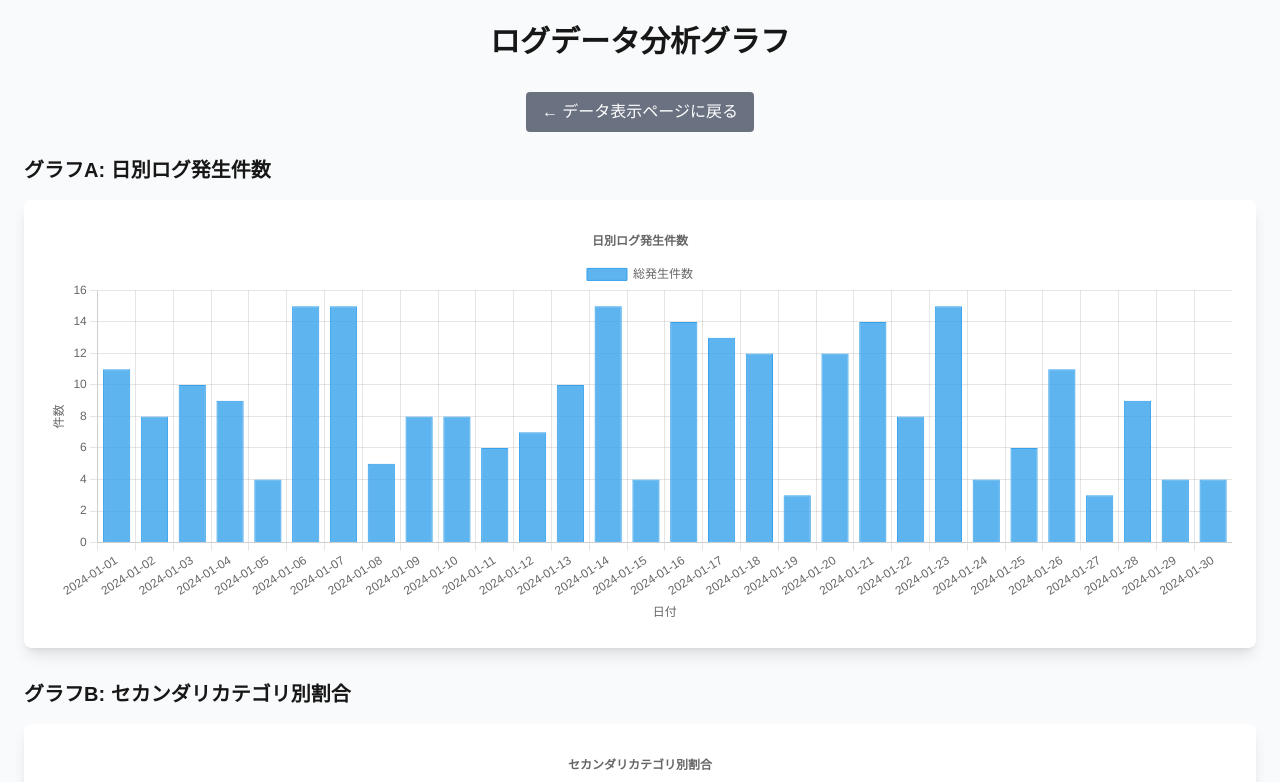
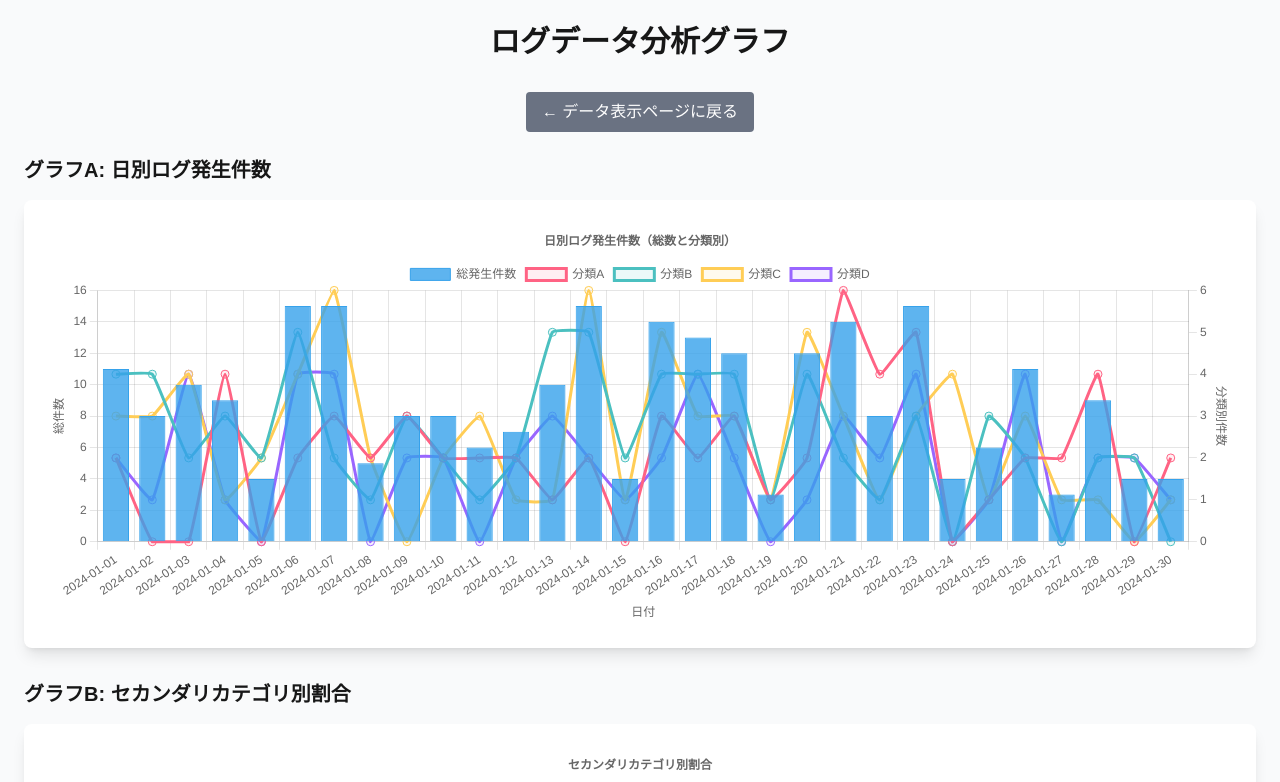
Before and after one commit to totoyk/learning-react-chartjs, a Next.js app in the folder apps/: page /charts in a window 1280 px wide. Shown: the top 782 px of the page. Built offline with nearby package versions, Linux system fonts and the light colour scheme.

Commit message:
update 複合グラフ

```diff
--- a/apps/src/components/ChartA.js
+++ b/apps/src/components/ChartA.js
@@ -1,28 +1,46 @@
-import { Chart as ChartJS, CategoryScale, LinearScale, BarElement, Title, Tooltip, Legend } from 'chart.js'
-import { Bar } from 'react-chartjs-2'
+import {
+  Chart as ChartJS,
+  CategoryScale,
+  LinearScale,
+  BarElement,
+  LineElement,
+  PointElement,
+  Title,
+  Tooltip,
+  Legend,
+} from 'chart.js'
+import { Chart } from 'react-chartjs-2'
 import { formatForChartJS, aggregateByDateAndPrimaryCategory } from '@/constants/sampleData'
 
-ChartJS.register(CategoryScale, LinearScale, BarElement, Title, Tooltip, Legend)
+ChartJS.register(CategoryScale, LinearScale, BarElement, LineElement, PointElement, Title, Tooltip, Legend)
 
-// グラフA: 日別ログ件数の縦棒グラフ（primaryCategories別詳細をツールチップで表示）
+// グラフA: 日別ログ件数の縦棒グラフ + primaryCategories別の折れ線グラフ（複合グラフ）
 export default function ChartA() {
-  const chartData = formatForChartJS.dailyCountBarChart()
+  const chartData = formatForChartJS.combinedDailyChart()
   const dateAndCategoryData = aggregateByDateAndPrimaryCategory()
 
   const options = {
     responsive: true,
+    interaction: {
+      mode: 'index',
+      intersect: false,
+    },
     plugins: {
       legend: {
         position: 'top',
       },
       title: {
         display: true,
-        text: '日別ログ発生件数',
+        text: '日別ログ発生件数（総数と分類別）',
       },
       tooltip: {
         callbacks: {
           afterBody: function (context) {
-            const dataIndex = context[0].dataIndex
+            // 棒グラフ（総件数）のツールチップでのみ詳細を表示
+            const barDataIndex = context.findIndex(item => item.dataset.type === 'bar')
+            if (barDataIndex === -1) return []
+
+            const dataIndex = context[barDataIndex].dataIndex
             const date = chartData.labels[dataIndex]
             const categoryDetails = dateAndCategoryData[date]
 
@@ -39,17 +57,33 @@ export default function ChartA() {
       },
     },
     scales: {
-      y: {
-        beginAtZero: true,
-        title: {
-          display: true,
-          text: '件数',
-        },
-      },
       x: {
         title: {
           display: true,
           text: '日付',
+        },
+      },
+      y: {
+        type: 'linear',
+        display: true,
+        position: 'left',
+        beginAtZero: true,
+        title: {
+          display: true,
+          text: '総件数',
+        },
+      },
+      y1: {
+        type: 'linear',
+        display: true,
+        position: 'right',
+        beginAtZero: true,
+        title: {
+          display: true,
+          text: '分類別件数',
+        },
+        grid: {
+          drawOnChartArea: false,
         },
       },
     },
@@ -59,7 +93,7 @@ export default function ChartA() {
   return (
     <div className="bg-white p-6 rounded-lg shadow-lg">
       <div style={{ height: '400px' }}>
-        <Bar data={chartData} options={options} />
+        <Chart type="bar" data={chartData} options={options} />
       </div>
     </div>
   )
--- a/apps/src/constants/sampleData.js
+++ b/apps/src/constants/sampleData.js
@@ -253,6 +253,62 @@ export const formatForChartJS = {
       ],
     }
   },
+
+  // 複合グラフ用（棒グラフ+折れ線グラフ）- グラフA用
+  combinedDailyChart: () => {
+    const aggregated = aggregateByDate()
+    const dateAndCategoryData = aggregateByDateAndPrimaryCategory()
+    const primaryCategories = ['分類A', '分類B', '分類C', '分類D']
+
+    // 日別データセットを準備
+    const datasets = [
+      // 総件数の棒グラフ
+      {
+        label: '総発生件数',
+        data: aggregated.map(item => item.count),
+        backgroundColor: 'rgba(54, 162, 235, 0.8)',
+        borderColor: 'rgba(54, 162, 235, 1)',
+        borderWidth: 1,
+        type: 'bar',
+        yAxisID: 'y',
+        // ツールチップ用のカスタムデータ
+        primaryCategoryDetails: aggregated.map(item => {
+          const date = item.date
+          return dateAndCategoryData[date] || {}
+        }),
+      },
+    ]
+
+    // 各primaryCategory別の折れ線グラフを追加
+    const colors = [
+      'rgba(255, 99, 132, 1)', // 分類A - 赤
+      'rgba(75, 192, 192, 1)', // 分類B - 緑
+      'rgba(255, 205, 86, 1)', // 分類C - 黄
+      'rgba(153, 102, 255, 1)', // 分類D - 紫
+    ]
+
+    primaryCategories.forEach((category, index) => {
+      datasets.push({
+        label: category,
+        data: aggregated.map(item => {
+          const date = item.date
+          return dateAndCategoryData[date]?.[category] || 0
+        }),
+        borderColor: colors[index],
+        backgroundColor: colors[index].replace('1)', '0.1)'),
+        type: 'line',
+        yAxisID: 'y1',
+        tension: 0.1,
+        pointRadius: 4,
+        pointHoverRadius: 6,
+      })
+    })
+
+    return {
+      labels: aggregated.map(item => item.date),
+      datasets: datasets,
+    }
+  },
 }
 
 // 使用例をコメントで記載
```
